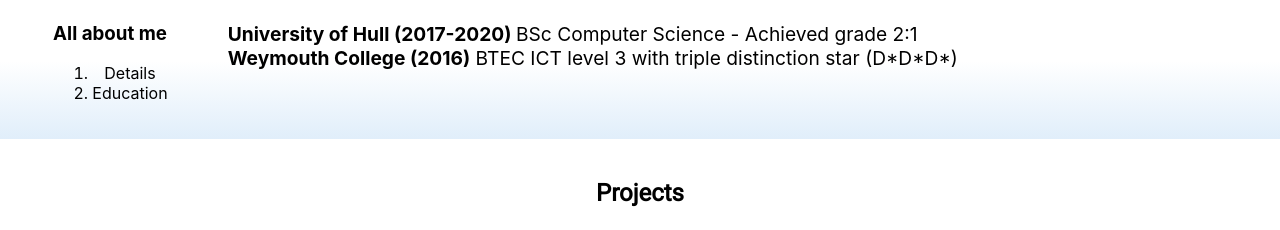
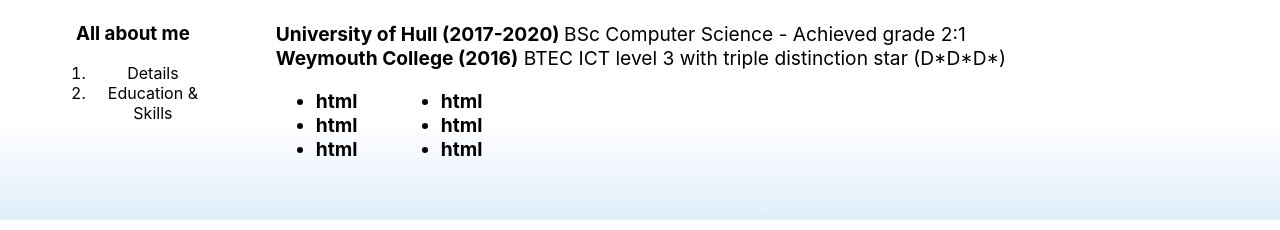
Before and after one commit to datalessuk/personal-portfolio, a React (Create React App) app: page / in a window 1280 px wide. Both pictures are taken after a click on the item "Details". Shown: the part 994-1224 px from the top of the page. Built offline with nearby package versions, Linux system fonts and the light colour scheme; what react-chatbot-kit would draw is missing.

Commit message:
adding skills

```diff
--- a/src/components/AboutMe.js
+++ b/src/components/AboutMe.js
@@ -35,7 +35,7 @@
                 <h3>All about me</h3>
                 <ol>
                     <li onClick={()=>setText(!showText)}>Details</li>
-                    <li onClick={()=>setText(!showText)}>Education</li>
+                    <li onClick={()=>setText(!showText)}>Education & Skills</li>
 
                 </ol>
              </div>
@@ -67,6 +67,19 @@
                     <p><span>University of Hull (2017-2020) </span> BSc Computer Science - Achieved grade 2:1
                     <br/>
                     <span>Weymouth College (2016)</span> BTEC ICT level 3 with triple distinction star (D*D*D*)
+                    <br />
+                    <span>
+                    <div className="skills-container">
+                        <ul id="skills-list">
+                        <li>html</li>
+                        <li>html</li>
+                        <li>html</li>
+                        <li>html</li>
+                        <li>html</li>
+                        <li>html</li>
+                        </ul>
+                        </div>
+                    </span>
                     </p>
                 </div>
             </React.Fragment>
--- a/src/components/Footer.js
+++ b/src/components/Footer.js
@@ -8,7 +8,6 @@
             <footer>
                 <h1>Thank you for viewing my site</h1>
                 <h3>Any questions please contact me</h3>
-                <HeaderText />
             </footer>
         </div>
     )
--- a/src/styles/Aboutme.scss
+++ b/src/styles/Aboutme.scss
@@ -69,6 +69,20 @@
     }
 }
 
+.skills-container{
+    display: flex;
+    flex-flow: row wrap;
+
+}
+#skills-list{
+    display: flex;
+    flex-flow: row wrap;
+
+    li{
+        flex-basis: 50%;
+    }
+}
+
 @media only screen and (max-width: 900px) {
     .flex-container{
         flex-direction: column;
--- a/src/styles/Footer.scss
+++ b/src/styles/Footer.scss
@@ -2,7 +2,7 @@
 @import url('https://fonts.googleapis.com/css2?family=Roboto&display=swap');
 footer{
     font-family: 'Roboto', sans-serif;
-    height: 400px;
+    height: 200px;
     background-color: $color-primary;
     display: flex;
     flex-direction: column;
```
